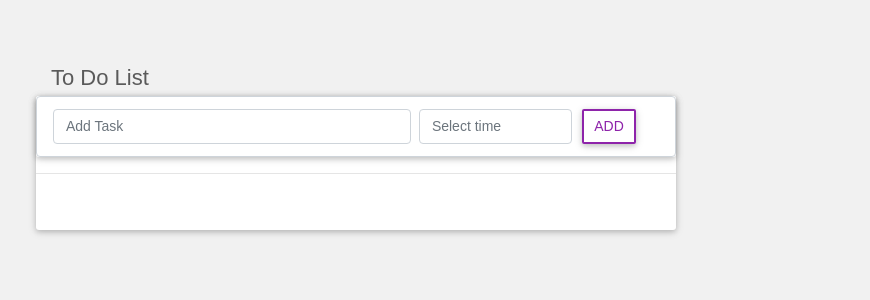
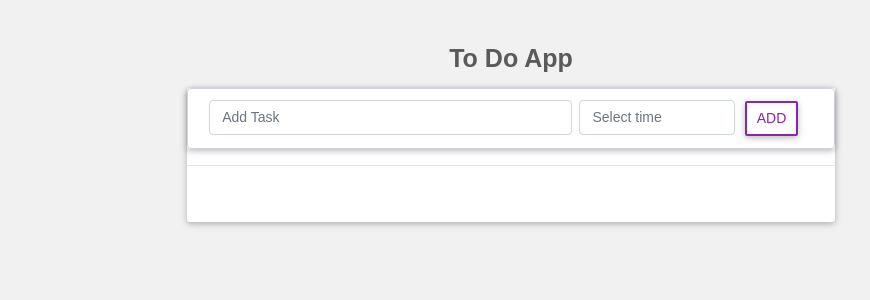
Before and after one commit to GMNaim/To-Do-App, a Django app: page / in a window 1360 px wide. Shown: the top 300 px of the page, without its empty margins (169-1039 px from the left). Run offline with Django 3.2, Linux system fonts and the light colour scheme; data that the repository does not hold is empty; some libraries are stand-ins or nearby versions; some web fonts are replaced.

Commit message:
Work on responsiveness and uncheck functionality

```diff
--- a/src/todos/models.py
+++ b/src/todos/models.py
@@ -9,3 +9,6 @@ class TaskList(models.Model):
 
     def __str__(self):
         return f"{self.task}"
+
+    class Meta:
+        ordering = ['is_completed', 'date_created']
--- a/src/todos/templates/todos/base.html
+++ b/src/todos/templates/todos/base.html
@@ -3,16 +3,16 @@
 <html lang="en">
 <head>
     <title>TO DO App</title>
-    <meta charset="utf-8" />
-    <meta http-equiv="X-UA-Compatible" content="IE=edge" />
+    <meta charset="utf-8"/>
+    <meta http-equiv="X-UA-Compatible" content="IE=edge"/>
     <meta
             name="viewport"
             content="width=device-width, initial-scale=1.0, maximum-scale=1.0, user-scalable=0"
     />
-    <meta name="description" content="Mplify Bootstrap 4.1.1 Admin Template" />
-    <meta name="author" content="ThemeMakker, design by: ThemeMakker.com" />
+    <meta name="description" content="Mplify Bootstrap 4.1.1 Admin Template"/>
+    <meta name="author" content="ThemeMakker, design by: ThemeMakker.com"/>
 
-    <link rel="icon" href="favicon.ico" type="image/x-icon" />
+    <link rel="icon" href="favicon.ico" type="image/x-icon"/>
     <!-- VENDOR CSS -->
     <link
             rel="stylesheet"
@@ -36,15 +36,15 @@
     />
 
     <!-- Material Design Bootstrap -->
-    <link rel="stylesheet" href="{% static 'light/assets/css/mdb.min.css' %}" />
+    <link rel="stylesheet" href="{% static 'light/assets/css/mdb.min.css' %}"/>
 
     <!-- MAIN CSS -->
-    <link rel="stylesheet" href="{% static 'light/assets/css/main.css' %}" />
+    <link rel="stylesheet" href="{% static 'light/assets/css/main.css' %}"/>
     <link
             rel="stylesheet"
             href="{% static 'light/assets/css/color_skins.css' %}"
     />
-    <link rel="stylesheet" href="{% static 'light/assets/css/custom.css' %}" />
+    <link rel="stylesheet" href="{% static 'light/assets/css/custom.css' %}"/>
 </head>
 <body class="theme-blue">
 <!-- Page Loader -->
@@ -62,10 +62,9 @@
     </div>
 </div>
 
-    <div id="wrapper">
-      <div id="main-content" style="padding-left: 0; padding-right: 0;">
+<div id="wrapper" style="display: flex; justify-content: start; flex-direction: column">
     {% block main-content %} {% endblock %}
-      </div>
+
 </div>
 
 {% block timepicker_js %} {% endblock %}
--- a/src/todos/templates/todos/home.html
+++ b/src/todos/templates/todos/home.html
@@ -3,50 +3,42 @@
 
 {% block main-content %}
 
-    <div class="container-fluid" style="padding-left: 0; padding-right: 0; width: 1093px; margin: 0;">
-        <div class="block-header" style="margin-top: 0; margin-bottom: 5px;">
-            <div class="row">
-                <div class="col-lg-5 col-md-6">
-                    <h2>To Do List</h2>
+    <div class="container" style="display: flex;
+    justify-content: center;
+    align-items: center;
+     flex-direction: column;
+    margin-top: 30px;">
+        <div class="card-title col-lg-7 col-md-10 col-sm-11 col-12 font-weight-bold"
+             style="text-align: center; font-size: 25px; margin: 10px;">To Do App
         </div>
+        <div class="card col-lg-7 col-md-10 col-sm-11 col-12" style="padding-right: 0;
+    padding-left: 0;">
 
-            </div>
-        </div>
-
-        <div class="row clearfix" style="padding-left: 0;">
-
-            <div class="col-md-7 col-sm-7" style="padding-left: 0;">
-                <div class="card">
-
-                    <div class="card" style="margin-bottom: 0px;">
-
-                        {#                        <div class="body" style="padding-bottom: 0px">#}
-                        {#                            <button class="btn btn-primary js-sweetalert" data-type="prompt">Add Task</button>#}
-                        {#                        </div>#}
+            <div class="card col-lg-12 col-md-12 col-sm-12"
+                 style="margin-bottom: 0; padding-right: 0; padding-left: 0;">
                 <form action="{% url 'add-task' %}" id="create_task_form" method="POST"
-                              class="d-flex justify-content-between">
+                      class="col-lg-12 col-md-12 clo-12 " style="padding-left: 0px;
+    padding-right: 0px;">
                     {% csrf_token %}
                     <div class="form-control" style="white-space: nowrap">
                         <label for="add_task"></label>
                         <input type="text" placeholder="Add Task" name="add_task" id="add_task" required
-                                       class="form-control col-lg-7" style="display: inline-block">
+                               class="form-control col-lg-7 col-md-7 col-sm-7 col-5"
+                               style="display: inline-block; margin-left: 5px;">
                         <!-- Time Picker -->
                         <label for="input_endtime" style="display: inline-block"></label>
                         <input placeholder="Select time" type="text" id="input_endtime" name="input_endtime"
                                required
-                                       class="form-control timepicker col-lg-3" style="display: inline-block">
-                                <!-- Time Picker -->
+                               class="form-control timepicker col-lg-3 col-md-3 col-sm-3 col-4"
+                               style="display: inline-block">
+                        <!-- Time Picker END -->
 
                         <button class="btn btn-outline-purple" type="submit"
                                 style="padding: 5px 10px;">Add
                         </button>
-
                     </div>
                 </form>
-
-
             </div>
-
 
             <hr>
 
@@ -106,10 +98,6 @@
         </div>
     </div>
 
-        </div>
-
-    </div>
-
 
 
 {% endblock %}
--- a/src/todos/templates/todos/scripts.html
+++ b/src/todos/templates/todos/scripts.html
@@ -60,8 +60,10 @@
                     });
                 } else if ($(this).is(":not(:checked)")) {
                     // checkbox is unchecked.
+                    task_idd = $(this).data("id");
+                    console.log(task_idd + "--------------------");
+
                      // AJAX request is sending
-
                     $.ajax({
                         url: "{% url 'uncompleted-task' %}",
                         type: "POST",
@@ -72,6 +74,9 @@
                             csrfmiddlewaretoken: "{{ csrf_token }}"
                         },
                         success: function (response) {
+                            var list_item_id = $('#li_id[data-id="' + task_idd + '"]');
+                            list_item_id.slideDown();
+                            $("#task_list_container").prepend(list_item_id);
                             console.log(
                                 response.unchecked_view_text +
                                 response.task_is_unchecked +
@@ -146,7 +151,7 @@
                             $('#span_task_id[data-id="' + task_id + '"]').text(function () {
                                 return response.edited_task_from_view
                             });
-                            console.log(response.edited_task_id_from_view + "     ===    "  + response.edited_task_from_view);
+                            console.log(response.edited_task_id_from_view + "     ===    " + response.edited_task_from_view);
                             swal(
                                 "Nice! you have Edited your task",
                                 "Your edited task is: " + inputValue,
--- a/src/todos/urls.py
+++ b/src/todos/urls.py
@@ -2,7 +2,7 @@ from django.urls import path
 from .views import home, add_task, completed_task, uncompleted_task, delete_task, edit_task
 urlpatterns = [
     path('', home, name='home'),
-    path('add', add_task, name='add-task'),
+    path('add/', add_task, name='add-task'),
     path('completed/', completed_task, name='completed-task'),
     path('uncompleted/', uncompleted_task, name='uncompleted-task'),
     path('<str:task_id>/delete/', delete_task, name='delete-task'),
--- a/src/todos/views.py
+++ b/src/todos/views.py
@@ -8,7 +8,7 @@ from .models import TaskList
 
 
 def home(request):
-    task_list = TaskList.objects.all().order_by('-date_created')
+    task_list = TaskList.objects.all()
     context = {'task_list': task_list}
     if request.method == 'GET':
         print('=========get method===========')
@@ -47,7 +47,7 @@ def add_task(request):
 
 
 def completed_task(request):
-    task_list = TaskList.objects.all().order_by('-date_created')
+    task_list = TaskList.objects.all()
     context = {'task_list': task_list}
     if request.POST:
         task_is_checked = request.POST.get('task_is_checked')
@@ -70,7 +70,7 @@ def completed_task(request):
 
 
 def uncompleted_task(request):
-    task_list = TaskList.objects.all().order_by('-date_created')
+    task_list = TaskList.objects.all()
     context = {'task_list': task_list}
     if request.POST:
         task_is_unchecked = request.POST['task_is_unchecked']
@@ -106,7 +106,7 @@ def edit_task(request, task_id):
 
 
 def delete_task(request, task_id):
-    task_list = TaskList.objects.all().order_by('-date_created')
+    task_list = TaskList.objects.all()
     context = {'task_list': task_list}
 
     if request.POST:
```
Lines whose indentation alone changed are shown as unchanged.
